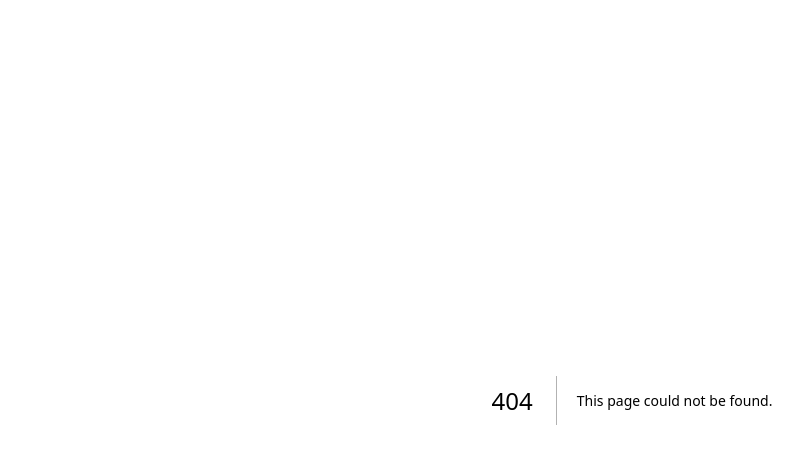
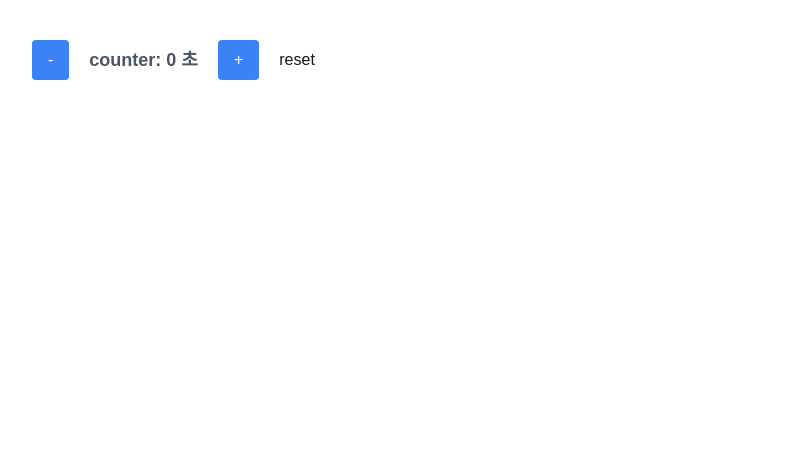
Before and after one commit to rabbit-onion/dashboard-study, a Next.js app: page /reducer in a window 1280 px wide. Before the commit this address had no page. Shown: the top 464 px of the page, without its empty margins (8-811 px from the left). Built offline with nearby package versions, Linux system fonts and the light colour scheme.

Commit message:
useReducer를 이용한counter 만들기

```diff
--- /dev/null
+++ b/src/app/reducer/page.jsx
@@ -0,0 +1,35 @@
+'use client';
+
+import { ACTION_TYPE, setCount } from '@/reducers/counterReducer';
+import React, { useReducer } from 'react';
+
+const buttonStyle = 'px-4 py-2 bg-blue-500 text-white rounded';
+
+const ReducerPage = () => {
+  // const [count, setCount] = useState(0);
+
+  // useReducer
+  // const [현재상태, 파견함수] = useReducer(상태변경함수, 초기값);
+  const [count, dispatch] = useReducer(setCount, {
+    counter: 0,
+    name: 'counter',
+  });
+  // const count = { counter: 0, name: 'counter' };
+
+  return (
+    <div className='flex gap-5 m-10 items-center'>
+      <button className={buttonStyle} onClick={() => dispatch({ type: ACTION_TYPE.DECREMENT })}>
+        -
+      </button>
+      <strong className='text-gray-600 text-lg'>
+        {count.name}: {count.counter} 초
+      </strong>
+      <button className={buttonStyle} onClick={() => dispatch({ type: ACTION_TYPE.INCREMENT })}>
+        +
+      </button>
+      <button onClick={() => dispatch({ type: ACTION_TYPE.RESET })}>reset</button>
+    </div>
+  );
+};
+
+export default ReducerPage;
--- /dev/null
+++ b/src/reducers/counterReducer.js
@@ -0,0 +1,25 @@
+export const ACTION_TYPE = {
+  INCREMENT: 'INCREMENT',
+  DECREMENT: 'DECREMENT',
+  RESET: 'RESET',
+};
+
+// count를 변경해서 다시 보내주는 함수
+// state : 현재 상태
+// action : 상태 변경 시 참조하는 값(dispatch로 전달한 인수)
+export const setCount = (state, action) => {
+  // const state = { count: 0, name: 'counter' };
+  // const action = { type: 'DECREMENT' };
+
+  // switch문으로 action type에 따라 다른 동작을 수행
+  switch (action.type) {
+    case ACTION_TYPE.INCREMENT:
+      return { ...state, counter: state.counter + 1 };
+    case ACTION_TYPE.DECREMENT:
+      return { ...state, counter: state.counter - 1 };
+    case ACTION_TYPE.RESET:
+      return { ...state, counter: 0 };
+    default:
+      return state;
+  }
+};
```
